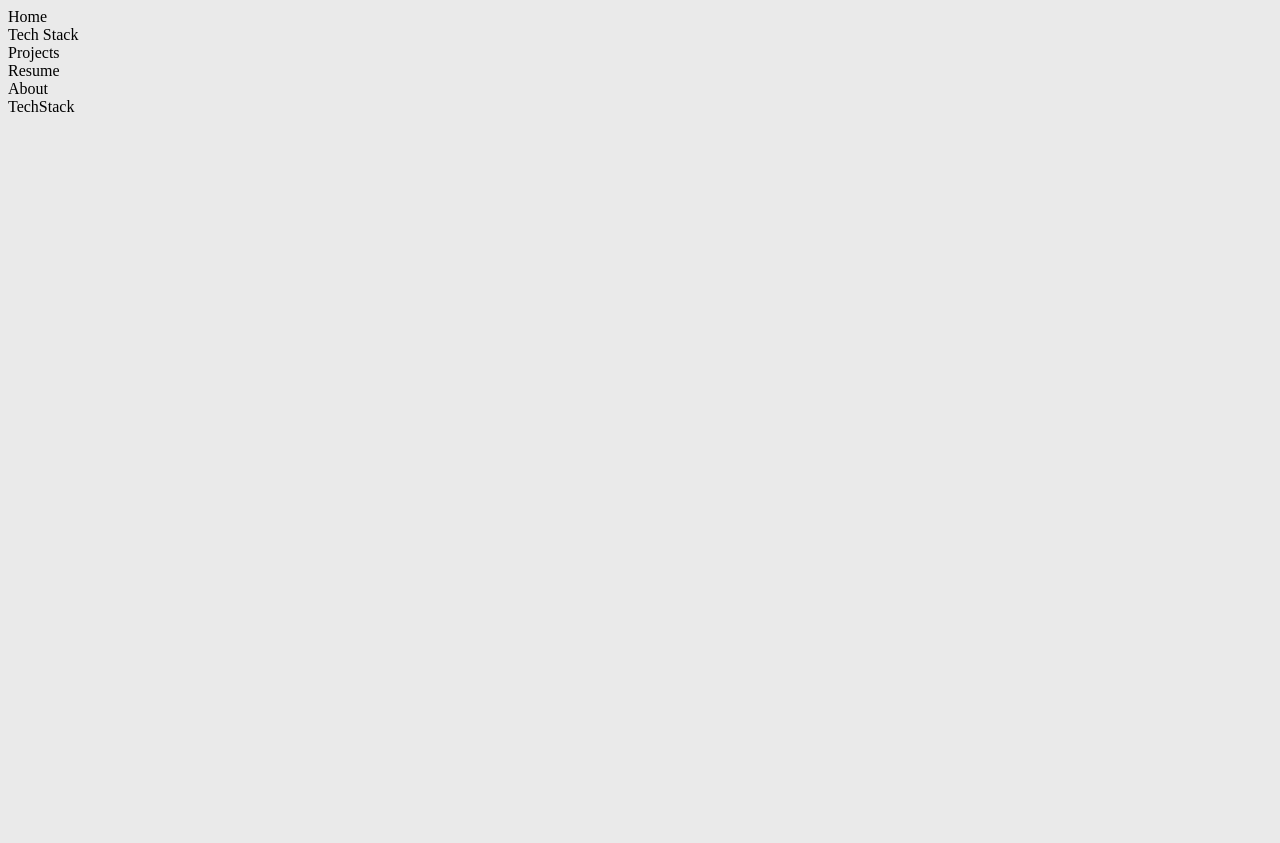
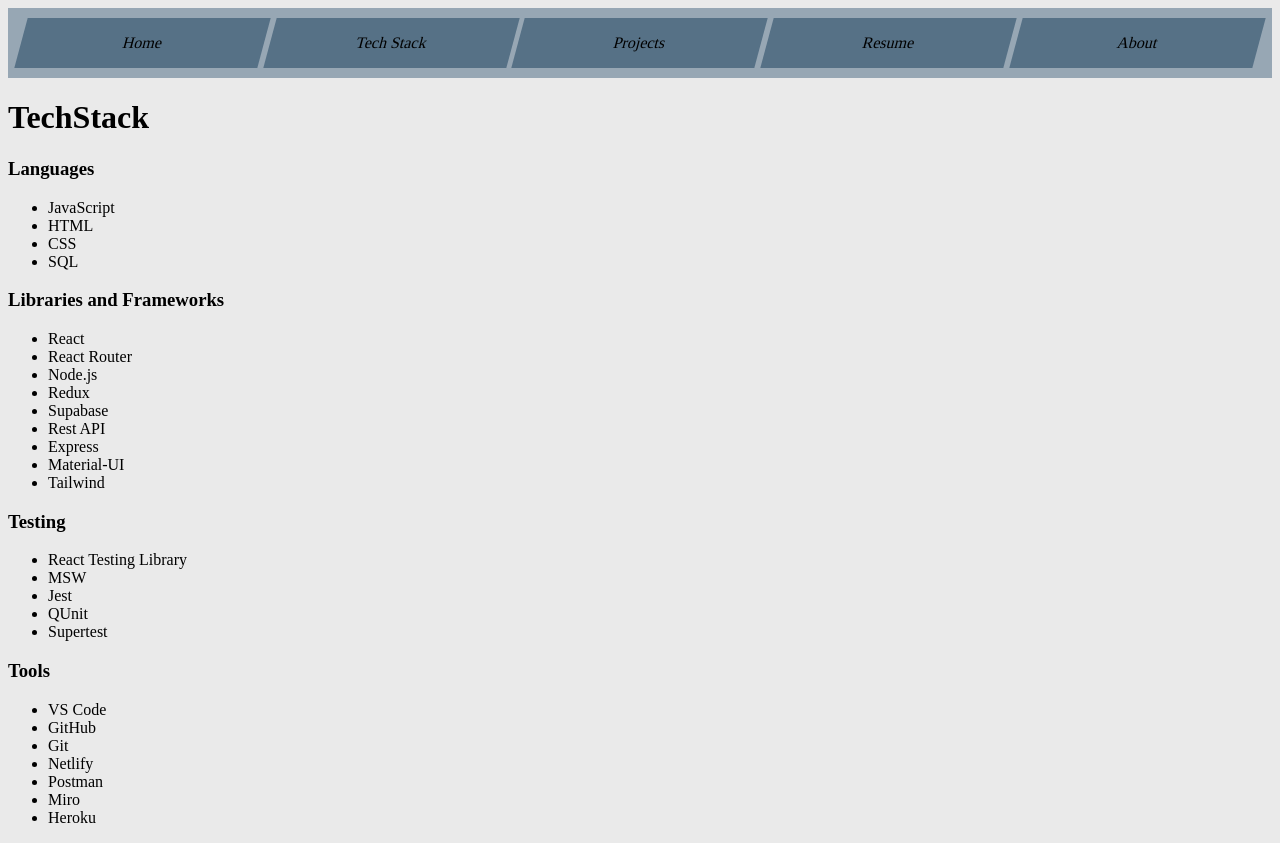
Before and after one commit to james-demiraiakian/james-portfolio, a React (Create React App) app: page /tech-stack in a window 1280 px wide. Before the commit the page ends 800 px from the top, so only its background shows below. Built offline with nearby package versions, Linux system fonts and the light colour scheme.

Commit message:
some content changes

```diff
--- a/public/index.html
+++ b/public/index.html
@@ -24,7 +24,7 @@
       work correctly both with client-side routing and a non-root public URL.
       Learn how to configure a non-root public URL by running `npm run build`.
     -->
-    <title>React App</title>
+    <title>James-Demiraiakian</title>
   </head>
   <body>
     <noscript>You need to enable JavaScript to run this app.</noscript>
--- a/src/components/Quotes/Quotes.jsx
+++ b/src/components/Quotes/Quotes.jsx
@@ -1,8 +1,10 @@
 import React, { useEffect, useState } from 'react';
 
 const quoteArray = [
-  'Quote 1',
-  'Quote 2',
+  `“James is a talented developer with a penchant for challenging logic puzzles. He’s also an engaged and supportive teammate, always willing to pause what he’s working on to help out when someone needs it!”
+  - Emma Egstad`,
+  `"James is always willing to not only help out his juniors, but to take the time to teach and explain complex concepts. While he may be the smartest person in the room, he is a great leader, treating others with respect and patience. He is an asset to any team!"
+  - Spencer Eagleton`,
   'Quote 3',
   'Quote 4',
   'Quote 5',
@@ -18,16 +20,12 @@ export default function Quotes() {
   useEffect(() => {
     setTimeout(() => {
       index === quoteArray.length - 1 ? setIndex(0) : setIndex(index + 1);
-    }, 2000);
+    }, 5000);
 
     return () => {
       setCurrentQuote(quoteArray[index]);
     };
   }, [index]);
 
-  return (
-    <div>
-      <h1>{`Quotes: ${currentQuote}`}</h1>
-    </div>
-  );
+  return <p className="quote">{currentQuote}</p>;
 }
--- a/src/views/About/About.css
+++ b/src/views/About/About.css
@@ -0,0 +1,6 @@
+.quote {
+  font-size: 30px;
+  margin-top: 15vh;
+  /* margin-bottom: 10%; */
+  position: absolute;
+}
--- a/src/views/About/About.jsx
+++ b/src/views/About/About.jsx
@@ -1,14 +1,39 @@
 import React from 'react';
 import Quotes from '../../components/Quotes/Quotes';
 import Header from '../Header/Header';
+import './About.css';
 
 export default function About() {
-    return (
-        <div>
-            <Header />
-            About: This page will be filled with "about me" text, and will
-            feature quotes about me from people I know.
-            <Quotes />
-        </div>
-    );
+  return (
+    <div className="about">
+      <Header />
+      <span className="intro">
+        I am a well rounded person with experience spanning multiple different
+        industries and companies, as well as a multitude of diverse interests.
+      </span>
+      <br />
+      <span className="work">
+        Here is a (semi-comprehensive) list of my work experience, most recent
+        first.
+        <ul>
+          <li>Software Engineering TA - Alchemy Code Lab</li>
+          <li>Manufacturing Supervisor - High Life Farms</li>
+          <li>Lab Tech Supervisor - G1 Perez</li>
+          <li>Vehicle Prep - Enterprise</li>
+          <li>Sign Language TA - College of the Desert</li>
+        </ul>
+      </span>
+      <span className="hobbies">
+        Some of my hobbies and interests include:
+        <ul>
+          <li>Saber Fencing</li>
+          <li>Lightsaber Fencing</li>
+          <li>Disassembling old electronics</li>
+          <li>Building small mechanical or electronic objects</li>
+          <li>PC Building</li>
+        </ul>
+      </span>
+      <Quotes />
+    </div>
+  );
 }
--- a/src/views/Header/Header.jsx
+++ b/src/views/Header/Header.jsx
@@ -1,31 +1,27 @@
 import React from 'react';
 import { useNavigate } from 'react-router-dom';
+import './Header.css';
 
 export default function Header() {
   const navigate = useNavigate();
 
   const handleHome = () => {
-        console.log('home');
     navigate('/');
   };
 
   const handleTechStack = () => {
-        console.log('tech-stack');
     navigate('/tech-stack');
   };
 
   const handleProjects = () => {
-        console.log('projects');
     navigate('/projects');
   };
 
   const handleResume = () => {
-        console.log('resume');
     navigate('/resume');
   };
 
   const handleAbout = () => {
-        console.log('about');
     navigate('/about');
   };
 
--- a/src/views/TechStack/TechStack.jsx
+++ b/src/views/TechStack/TechStack.jsx
@@ -1,11 +1,103 @@
 import React from 'react';
 import Header from '../Header/Header';
+import './TechStack';
 
 export default function TechStack() {
-    return (
-        <div>
-            <Header />
-            TechStack
-        </div>
-    );
+  return (
+    <div>
+      <Header />
+      <h1>TechStack</h1>
+
+      <h3>Languages</h3>
+      <ul>
+        <li>
+          <div>JavaScript</div>
+        </li>
+        <li>
+          <div>HTML</div>
+        </li>
+        <li>
+          <div>CSS</div>
+        </li>
+        <li>
+          <div>SQL</div>
+        </li>
+      </ul>
+
+      <h3>Libraries and Frameworks</h3>
+      <ul>
+        <li>
+          <div>React</div>
+        </li>
+        <li>
+          <div>React Router</div>
+        </li>
+        <li>
+          <div>Node.js</div>
+        </li>
+        <li>
+          <div>Redux</div>
+        </li>
+        <li>
+          <div>Supabase</div>
+        </li>
+        <li>
+          <div>Rest API</div>
+        </li>
+        <li>
+          <div>Express</div>
+        </li>
+        <li>
+          <div>Material-UI</div>
+        </li>
+        <li>
+          <div>Tailwind</div>
+        </li>
+      </ul>
+
+      <h3>Testing</h3>
+      <ul>
+        <li>
+          <div>React Testing Library</div>
+        </li>
+        <li>
+          <div>MSW</div>
+        </li>
+        <li>
+          <div>Jest</div>
+        </li>
+        <li>
+          <div>QUnit</div>
+        </li>
+        <li>
+          <div>Supertest</div>
+        </li>
+      </ul>
+
+      <h3>Tools</h3>
+      <ul>
+        <li>
+          <div>VS Code</div>
+        </li>
+        <li>
+          <div>GitHub</div>
+        </li>
+        <li>
+          <div>Git</div>
+        </li>
+        <li>
+          <div>Netlify</div>
+        </li>
+        <li>
+          <div>Postman</div>
+        </li>
+        <li>
+          <div>Miro</div>
+        </li>
+        <li>
+          <div>Heroku</div>
+        </li>
+      </ul>
+    </div>
+  );
 }
```
Lines whose indentation alone changed are shown as unchanged.
